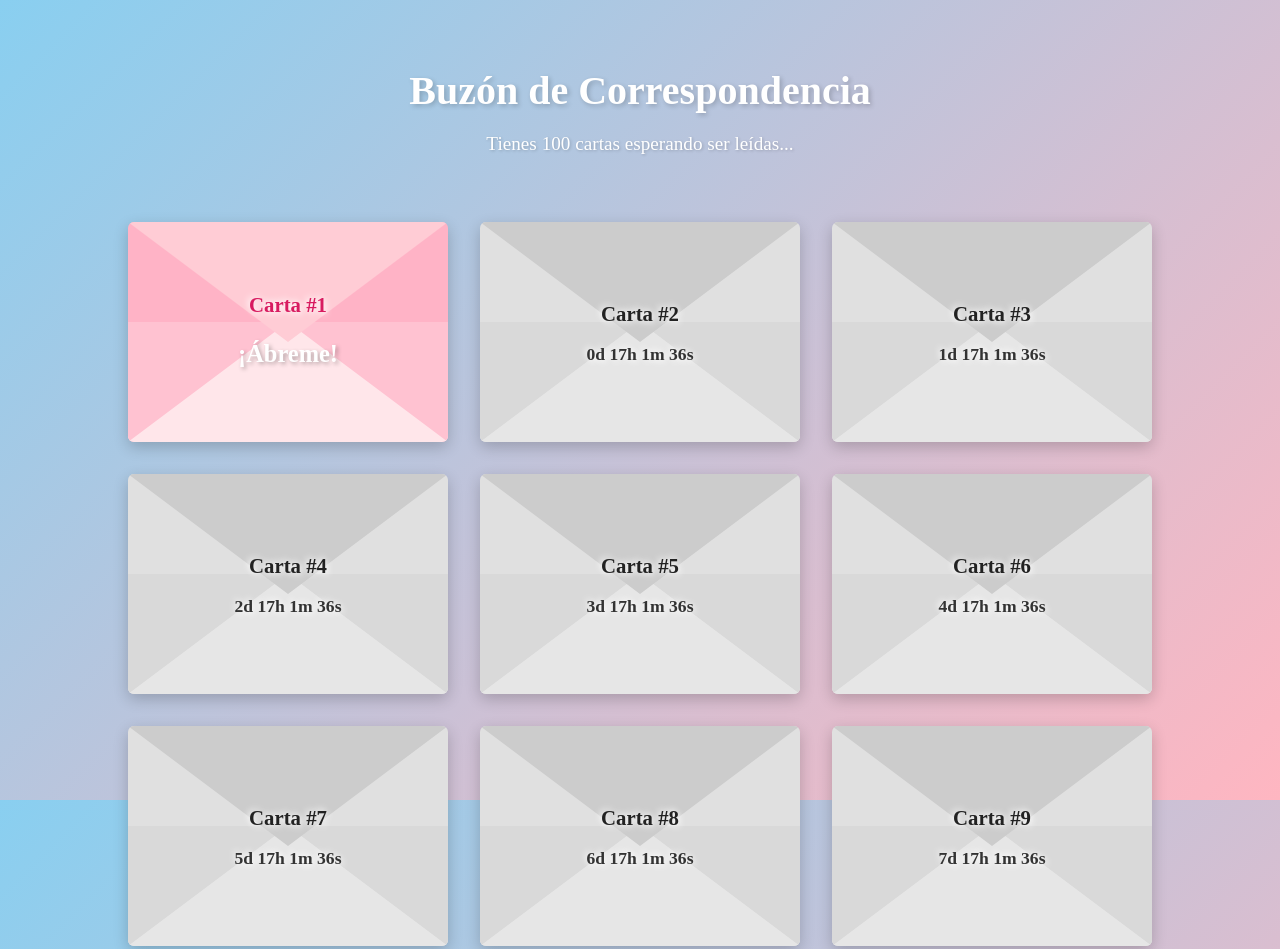
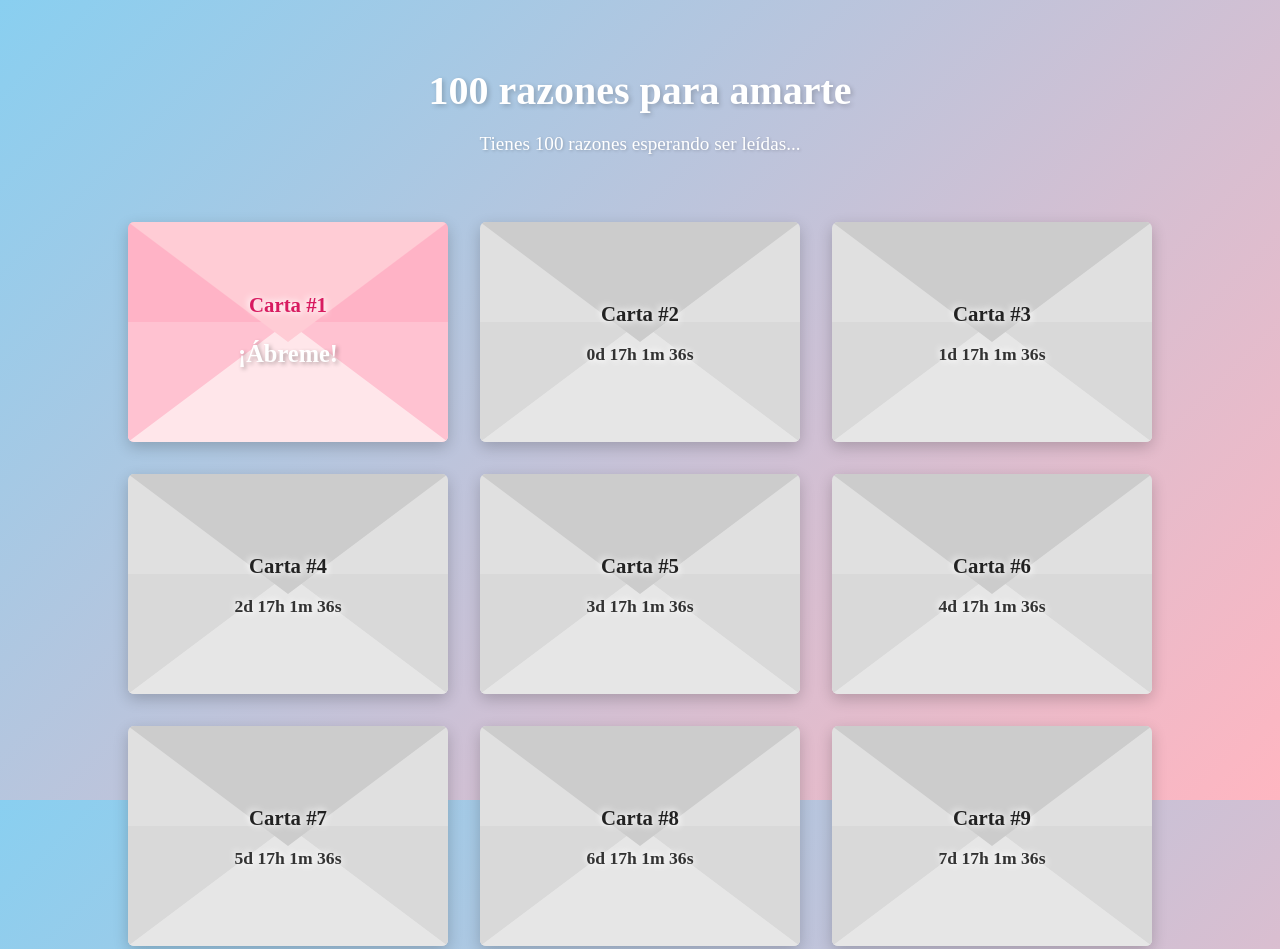
Before and after one commit to isragonza857-prog/Ale, a plain HTML site: page index.html in a window 1280 px wide. Shown: the top 949 px of the page. Drawn offline with Linux system fonts and the light colour scheme.

Commit message:
index.html

```diff
--- a/index.html
+++ b/index.html
@@ -9,8 +9,8 @@
 <body>
 
     <div class="mailbox-header">
-        <h1>Buzón de Correspondencia</h1>
-        <p>Tienes 100 cartas esperando ser leídas...</p>
+        <h1>100 razones para amarte</h1>
+        <p>Tienes 100 razones esperando ser leídas...</p>
     </div>
 
     <div class="mailbox-container" id="buzon">
```
